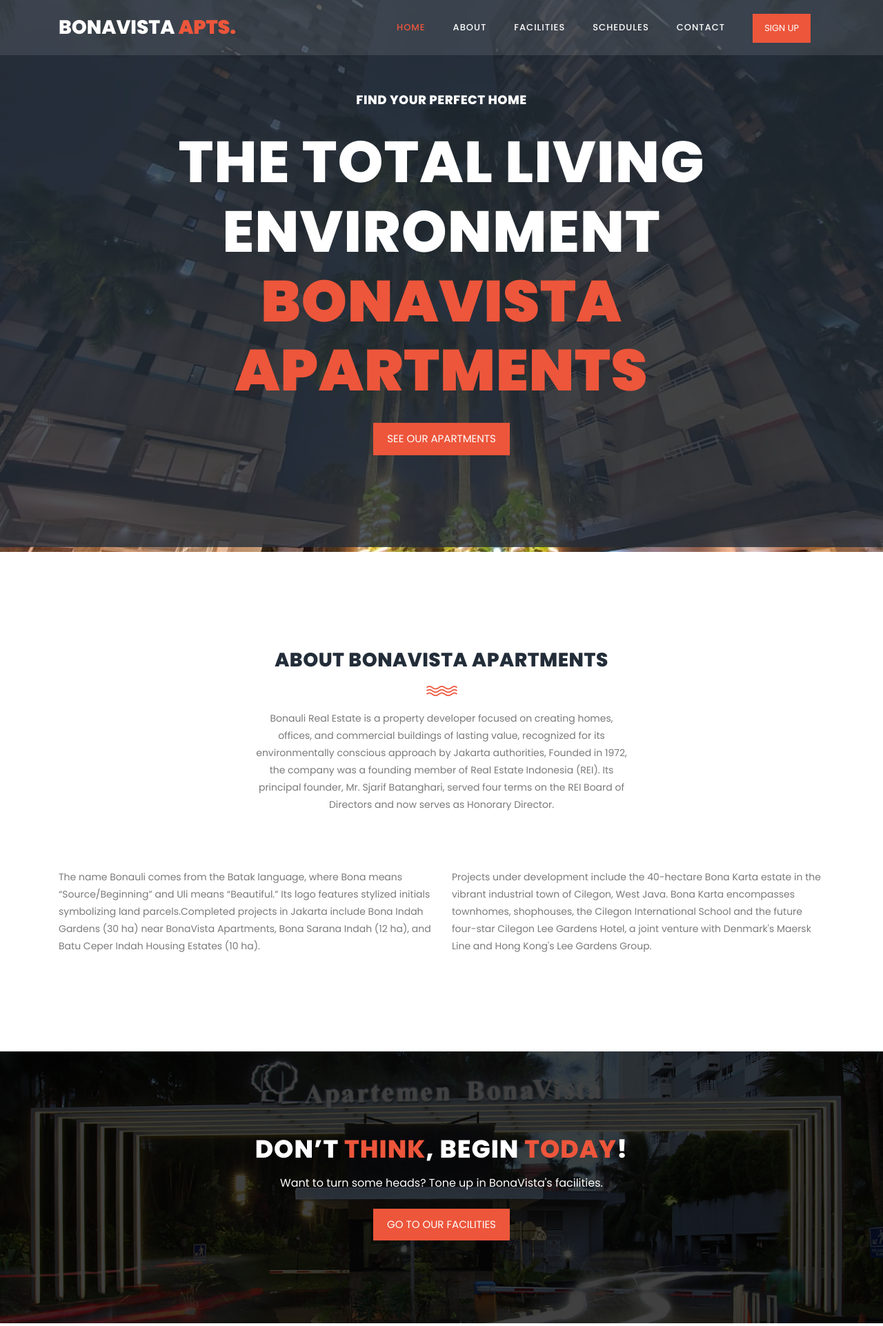
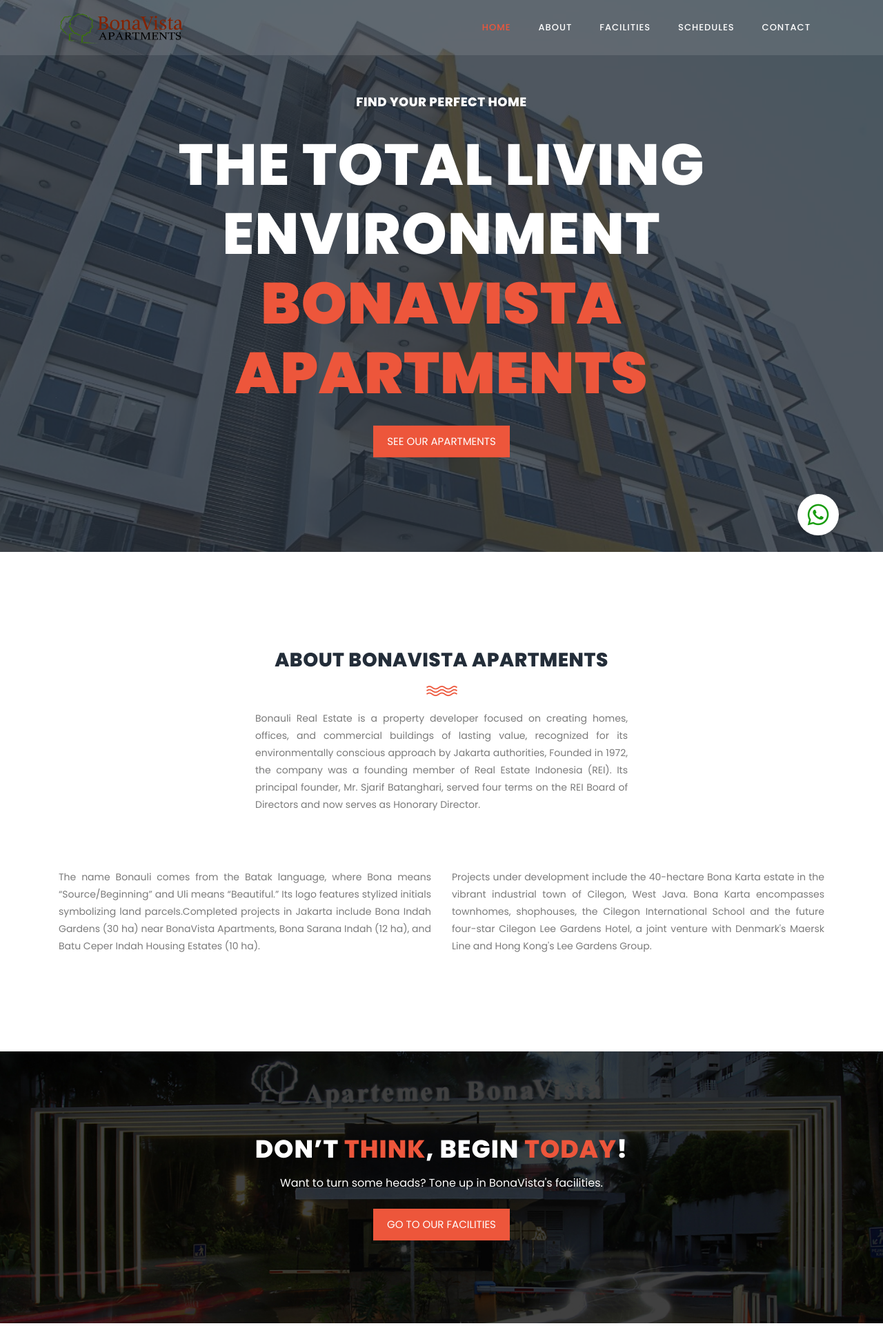
Before and after one commit to gabink19/bonavistaapartmen, a PHP site: page / in a window 1280 px wide. Shown: the top 1922 px of the page at 69% size. Run offline with PHP 8.4, Linux system fonts and the light colour scheme.

Commit message:
major update

```diff
--- a/assets/css/templatemo-training-studio.css
+++ b/assets/css/templatemo-training-studio.css
@@ -620,7 +620,7 @@
     background-color: rgba(35,45,57,0.8);
     top: 0;
     left: 0;
-    bottom: 7px;
+    bottom: 0px;
     width: 100%;
 }
 
@@ -1247,3 +1247,39 @@
     margin-left: 130px;
   }
 }
+
+#bg-video {
+  transition: transform 0.5s, opacity 0.5s;
+  will-change: transform, opacity;
+  display: block;
+  width: 100%; /* atau ukuran sesuai kebutuhan */
+}
+/* Styling tombol floating */
+.whatsapp-float {
+    position: fixed;
+    bottom: 3%;
+    right: 5%;
+    background-color: #ffffff;
+    color: white;
+    width: 60px;
+    height: 60px;
+    border-radius: 50%;
+    display: flex;
+    align-items: center;
+    justify-content: center;
+    box-shadow: 0px 4px 10px rgba(0, 0, 0, 0.2);
+    cursor: pointer;
+    z-index: 1000;
+    transition: transform 0.3s ease-in-out;
+}
+
+/* Efek hover */
+.whatsapp-float:hover {
+    transform: scale(1.1);
+}
+
+/* Styling ikon */
+.whatsapp-float img {
+    width: 50px;
+    height: 50px;
+}
--- a/index.html
+++ b/index.html
@@ -18,15 +18,15 @@
 
 -->
     <!-- Additional CSS Files -->
-    <link rel="stylesheet" type="text/css" href="assets/css/bootstrap.min.css?v=1">
+    <link rel="stylesheet" type="text/css" href="assets/css/bootstrap.min.css?v=1.1">
 
-    <link rel="stylesheet" type="text/css" href="assets/css/font-awesome.css?v=1">
+    <link rel="stylesheet" type="text/css" href="assets/css/font-awesome.css?v=1.1">
 
-    <link rel="stylesheet" href="assets/css/templatemo-training-studio.css?v=1">
+    <link rel="stylesheet" href="assets/css/templatemo-training-studio.css?v=1.1">
 
     </head>
 
-    <body>
+    <body style="overflow-x: hidden;">
 
     <!-- ***** Preloader Start ***** -->
     <div id="js-preloader" class="js-preloader">
@@ -49,7 +49,9 @@
                 <div class="col-12">
                     <nav class="main-nav">
                         <!-- ***** Logo Start ***** -->
-                        <a href="index.html" class="logo">BonaVista <em>Apts.</em></a>
+                        <a href="index.html" class="logo">
+                          <img src="assets/images/logobonavista.png" alt="BonaVista Apartments Logo" style="height:48px;">
+                        </a></a>
                         <!-- ***** Logo End ***** -->
                         <!-- ***** Menu Start ***** -->
                         <ul class="nav">
@@ -58,7 +60,7 @@
                             <li class="scroll-to-section"><a href="#our-classes">Facilities</a></li>
                             <li class="scroll-to-section"><a href="#schedule">Schedules</a></li>
                             <li class="scroll-to-section"><a href="#contact-us">Contact</a></li>
-                            <li class="main-button"><a href="#">Sign Up</a></li>
+                            <li class="" style="display: none;"><a href="#"></a></li>
                         </ul>
                         <a class='menu-trigger'>
                             <span>Menu</span>
@@ -72,8 +74,8 @@
     <!-- ***** Header Area End ***** -->
 
     <!-- ***** Main Banner Area Start ***** -->
-    <div class="main-banner" id="top">
-        <img src="assets/images/background.jpeg" alt="Background Image" id="bg-video">
+    <div class="main-banner" id="top" style="background-image: url('assets/images/background.jpeg');">
+        <img src="assets/images/background1.jpeg" alt="Background Image" id="bg-video">
 
         <div class="video-overlay header-text">
             <div class="caption">
@@ -95,18 +97,16 @@
                     <div class="section-heading">
                         <h2>About Bonavista Apartments</h2>
                         <img src="assets/images/line-dec.png" alt="waves">
-                        <p>Bonauli Real Estate is a property developer focused on creating homes, offices, and commercial buildings of lasting value, recognized for its environmentally conscious approach by Jakarta authorities, Founded in 1972, the company was a founding member of Real Estate Indonesia (REI). Its principal founder, Mr. Sjarif Batanghari, served four terms on the REI Board of Directors and now serves as Honorary Director.</p>
+                        <p style="text-align: justify;">Bonauli Real Estate is a property developer focused on creating homes, offices, and commercial buildings of lasting value, recognized for its environmentally conscious approach by Jakarta authorities, Founded in 1972, the company was a founding member of Real Estate Indonesia (REI). Its principal founder, Mr. Sjarif Batanghari, served four terms on the REI Board of Directors and now serves as Honorary Director.</p>
                     </div>
                 </div>
                 <div class="col-lg-6">
                     <ul class="features-items">
                         <li class="feature-item">
                             <div class="left-icon">
-                                </div>
+                            </div>
                             <div class="right-content">
-
-                                <p>The name Bonauli comes from the Batak language, where Bona means “Source/Beginning” and Uli means “Beautiful.” Its logo features stylized initials symbolizing land parcels.Completed projects in Jakarta include Bona Indah Gardens (30 ha) near BonaVista Apartments, Bona Sarana Indah (12 ha), and Batu Ceper Indah Housing Estates (10 ha).</p>
-
+                                <p style="text-align: justify;">The name Bonauli comes from the Batak language, where Bona means “Source/Beginning” and Uli means “Beautiful.” Its logo features stylized initials symbolizing land parcels.Completed projects in Jakarta include Bona Indah Gardens (30 ha) near BonaVista Apartments, Bona Sarana Indah (12 ha), and Batu Ceper Indah Housing Estates (10 ha).</p>
                             </div>
                         </li>
 
@@ -116,11 +116,9 @@
                     <ul class="features-items">
                         <li class="feature-item">
                             <div class="left-icon">
-                                  </div>
+                            </div>
                             <div class="right-content">
-
-                                <p>Projects under development include the 40-hectare Bona Karta estate in the vibrant industrial town of Cilegon, West Java. Bona Karta encompasses townhomes, shophouses, the Cilegon International School and the future four-star Cilegon Lee Gardens Hotel, a joint venture with Denmark's Maersk Line and Hong Kong's Lee Gardens Group.</p>
-
+                                <p style="text-align: justify;">Projects under development include the 40-hectare Bona Karta estate in the vibrant industrial town of Cilegon, West Java. Bona Karta encompasses townhomes, shophouses, the Cilegon International School and the future four-star Cilegon Lee Gardens Hotel, a joint venture with Denmark's Maersk Line and Hong Kong's Lee Gardens Group.</p>
                             </div>
                         </li>
 
@@ -232,58 +230,7 @@
                 </div>
             </div>
             <div class="row">
-                <div class="col-lg-12">
-                    <div class="filters">
-                        <ul class="schedule-filter">
-                            <li class="active" data-tsfilter="monday">Monday</li>
-                            <li data-tsfilter="tuesday">Tuesday</li>
-                            <li data-tsfilter="wednesday">Wednesday</li>
-                            <li data-tsfilter="thursday">Thursday</li>
-                            <li data-tsfilter="friday">Friday</li>
-                        </ul>
-                    </div>
-                </div>
-                <div class="col-lg-10 offset-lg-1">
-                    <div class="schedule-table filtering">
-                        <table>
-                            <tbody>
-                                <tr>
-                                    <td class="day-time">Fitness Class</td>
-                                    <td class="monday ts-item show" data-tsmeta="monday">10:00AM - 11:30AM</td>
-                                    <td class="tuesday ts-item" data-tsmeta="tuesday">2:00PM - 3:30PM</td>
-                                    <td>William G. Stewart</td>
-                                </tr>
-                                <tr>
-                                    <td class="day-time">Muscle Training</td>
-                                    <td class="friday ts-item" data-tsmeta="friday">10:00AM - 11:30AM</td>
-                                    <td class="thursday friday ts-item" data-tsmeta="thursday" data-tsmeta="friday">2:00PM - 3:30PM</td>
-                                    <td>Paul D. Newman</td>
-                                </tr>
-                                <tr>
-                                    <td class="day-time">Body Building</td>
-                                    <td class="tuesday ts-item" data-tsmeta="tuesday">10:00AM - 11:30AM</td>
-                                    <td class="monday ts-item show" data-tsmeta="monday">2:00PM - 3:30PM</td>
-                                    <td>Boyd C. Harris</td>
-                                </tr>
-                                <tr>
-                                    <td class="day-time">Yoga Training Class</td>
-                                    <td class="wednesday ts-item" data-tsmeta="wednesday">10:00AM - 11:30AM</td>
-                                    <td class="friday ts-item" data-tsmeta="friday">2:00PM - 3:30PM</td>
-                                    <td>Hector T. Daigle</td>
-                                </tr>
-                                <tr>
-                                    <td class="day-time">Advanced Training</td>
-                                    <td class="thursday ts-item" data-tsmeta="thursday">10:00AM - 11:30AM</td>
-                                    <td class="wednesday ts-item" data-tsmeta="wednesday">2:00PM - 3:30PM</td>
-                                    <td>Bret D. Bowers</td>
-                                </tr>
-
-                            </tbody>
-                        </table>
-
-                    </div>
-                </div>
-
+                <iframe src="https://booking.bonavistaapartments.com/booking-inframe" width="100%" height="100%" frameborder="0" style="display:block;border:0;min-height:600px;height:100vh;overflow:hidden;border-radius: 10px;"></iframe>
             </div>
         </div>
     </section>
@@ -347,42 +294,9 @@
     <section class="section" id="contact-us">
         <div class="container-fluid">
             <div class="row">
-                <div class="col-lg-6 col-md-6 col-xs-12">
+                <div class="col-lg-12 col-md-12 col-xs-12">
                     <div id="map">
                       <iframe src="https://www.google.com/maps/embed?pb=!1m18!1m12!1m3!1d3965.734898003699!2d106.7845086!3d-6.298525199999999!2m3!1f0!2f0!3f0!3m2!1i1024!2i768!4f13.1!3m3!1m2!1s0x2e69f1d84740310d%3A0xede1afae77f95eb3!2sBona%20Vista%20Apartement!5e0!3m2!1sid!2sid!4v1754901830772!5m2!1sid!2sid" width="100%" height="600px" frameborder="0" style="border:0" allowfullscreen="" loading="lazy" referrerpolicy="no-referrer-when-downgrade"></iframe>
-                    </div>
-                </div>
-                <div class="col-lg-6 col-md-6 col-xs-12">
-                    <div class="contact-form">
-                        <form id="contact" action="" method="post">
-                          <div class="row">
-                            <div class="col-md-6 col-sm-12">
-                              <fieldset>
-                                <input name="name" type="text" id="name" placeholder="Your Name*" required="">
-                              </fieldset>
-                            </div>
-                            <div class="col-md-6 col-sm-12">
-                              <fieldset>
-                                <input name="email" type="text" id="email" pattern="[^ @]*@[^ @]*" placeholder="Your Email*" required="">
-                              </fieldset>
-                            </div>
-                            <div class="col-md-12 col-sm-12">
-                              <fieldset>
-                                <input name="subject" type="text" id="subject" placeholder="Subject">
-                              </fieldset>
-                            </div>
-                            <div class="col-lg-12">
-                              <fieldset>
-                                <textarea name="message" rows="6" id="message" placeholder="Message" required=""></textarea>
-                              </fieldset>
-                            </div>
-                            <div class="col-lg-12">
-                              <fieldset>
-                                <button type="submit" id="form-submit" class="main-button">Send Message</button>
-                              </fieldset>
-                            </div>
-                          </div>
-                        </form>
                     </div>
                 </div>
             </div>
@@ -392,6 +306,18 @@
 
     <!-- ***** Footer Start ***** -->
     <footer>
+        <div class="whatsapp-float" onclick="openWhatsApp()">
+            <img src="assets/images/waicon.png" alt="WhatsApp">
+        </div>
+
+        <script>
+            function openWhatsApp() {
+                var phoneNumber = "0818880308"; // Ganti dengan nomor WhatsApp tujuan (format internasional tanpa tanda +)
+                var message = "Halo, saya ingin bertanya tentang layanan Anda."; // Pesan default
+                var url = "https://api.whatsapp.com/send?phone=" + phoneNumber + "&text=" + encodeURIComponent(message);
+                window.open(url, "_blank");
+            }
+        </script>
         <div class="container">
             <div class="row">
                 <div class="col-lg-12">
@@ -417,7 +343,7 @@
     <script src="assets/js/accordions.js"></script>
 
     <!-- Global Init -->
-    <script src="assets/js/custom.js"></script>
+    <script src="assets/js/custom.js?v=1.1"></script>
 
   </body>
 </html>
```
Also changed, not shown: assets/js/custom.js (+35 -0 lines), assets/images/background1.jpeg (added), assets/images/background2.jpeg (added), assets/images/background3.jpeg (added), assets/images/logobonavista.png (added), assets/images/waicon.png (added).
